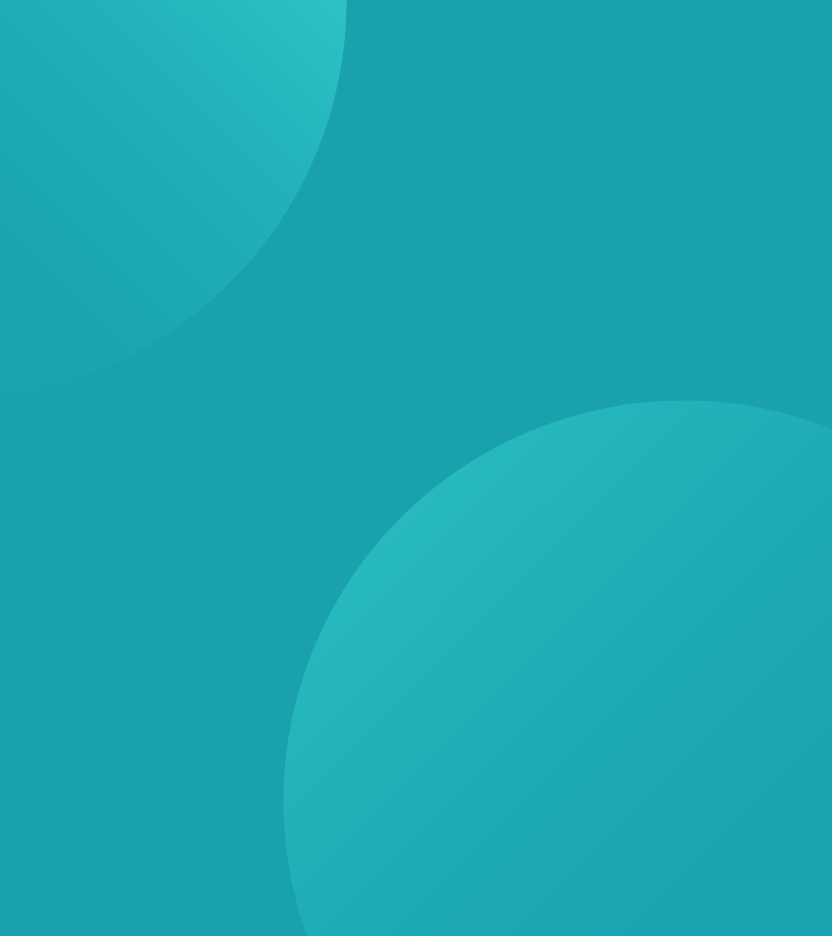
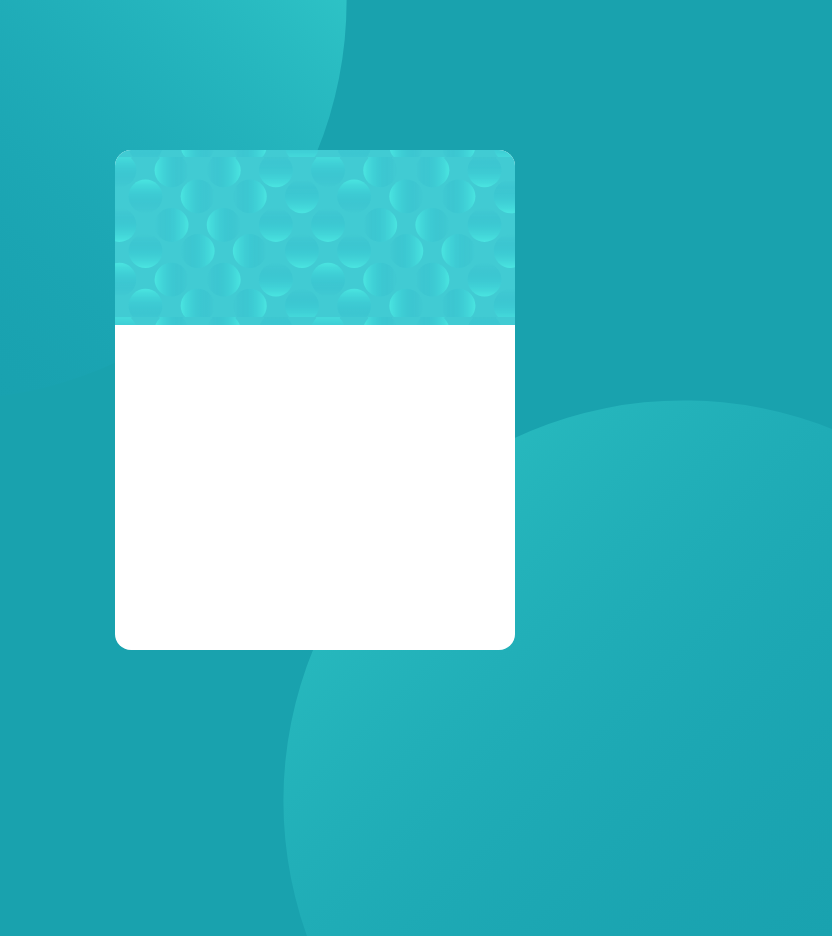
Before and after one commit to RicardoSerrano19/frontent_profile-card-component, a plain HTML site: page index.html in a window 1280 px wide. Shown: the top 936 px of the page, without its empty margins (325-1157 px from the left). Drawn offline with Linux system fonts and the light colour scheme.

Commit message:
feat: add card layout

```diff
--- a/index.html
+++ b/index.html
@@ -13,6 +13,13 @@
 
 </head>
 <body>
+  <section class="card">
+    <div class="card__header">
 
+    </div>
+    <div class="card__content">
+
+    </div>
+  </section>
 </body>
 </html>
--- a/style.css
+++ b/style.css
@@ -51,3 +51,27 @@ body::before{
     background-size: contain;
     background-position: bottom right;
 }
+
+.card{
+    width: 400px;
+    max-width: 90%;
+    height: 500px;
+    border-radius: 1rem;
+    background-color: white;
+    z-index: 1;
+    display: flex;
+    flex-direction: column;
+}
+
+.card__header{
+    flex: 0 0 35%;
+    border-radius: 1rem 1rem 0 0;
+    background-image: url('/images/bg-pattern-card.svg');
+    background-position: center;
+    background-size: contain;
+}
+
+.card__content{
+    flex: 0 0 65%;
+    border-radius: 0 0 1rem 1rem;
+}
```
